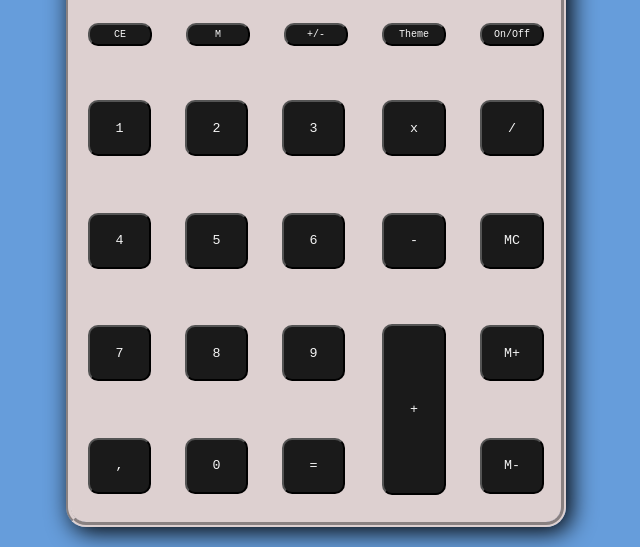
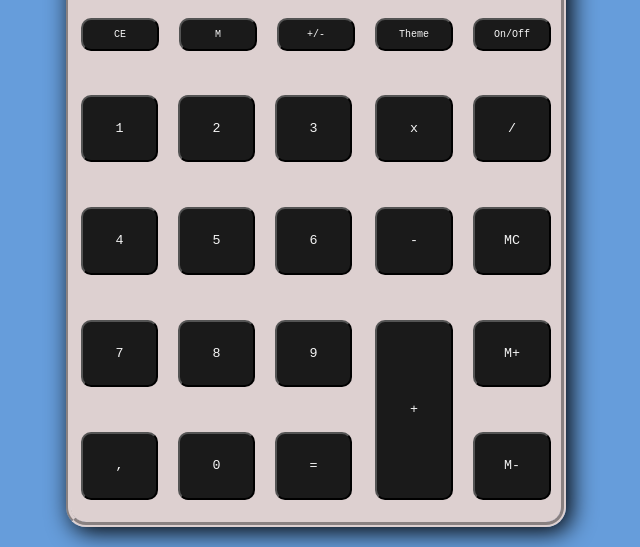
Before and after one commit to Bokhylle/calculator, a plain HTML site: page index.html in a window 1280 px wide. Shown: the part 253-800 px from the top of the page, without its empty margins (324-964 px from the left). Drawn offline with Linux system fonts and the light colour scheme; a web font is replaced by a local one.

```diff
--- a/css.styles.css
+++ b/css.styles.css
@@ -198,16 +198,16 @@ border-radius: 0px 0px 30px 0px;;
     background-size: auto;
 }
 .bonus-button-container .input-btn {
-    height: 30%;
-    width: 65%;
+    height: 45%;
+    width: 80%;
     font-size: 10px;
 }
 .input-btn {
-    height: 50%;
-    width: 65%;
+    height: 60%;
+    width: 80%;
 }
 .input-btn.add {
-    height: 76%;
+    height: 80%;
 }
 button {
     font-family: monospace;
```
